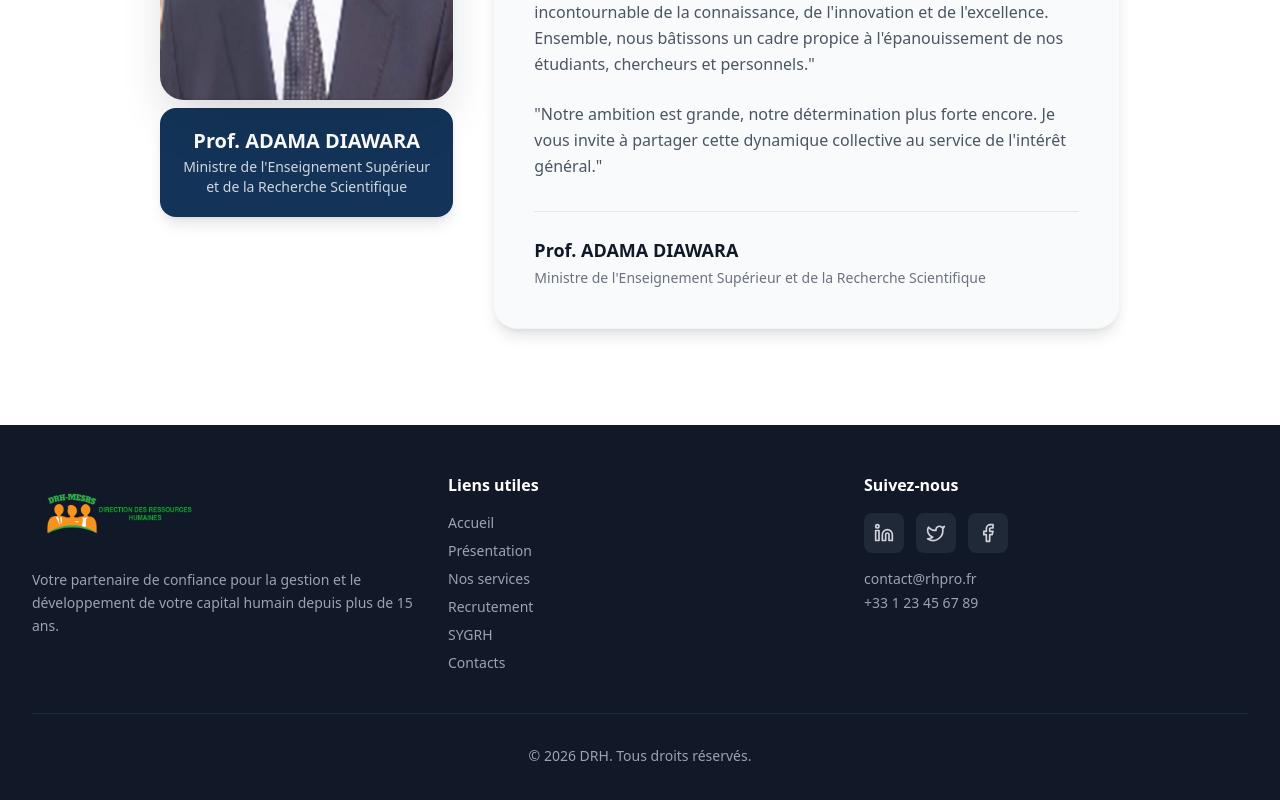
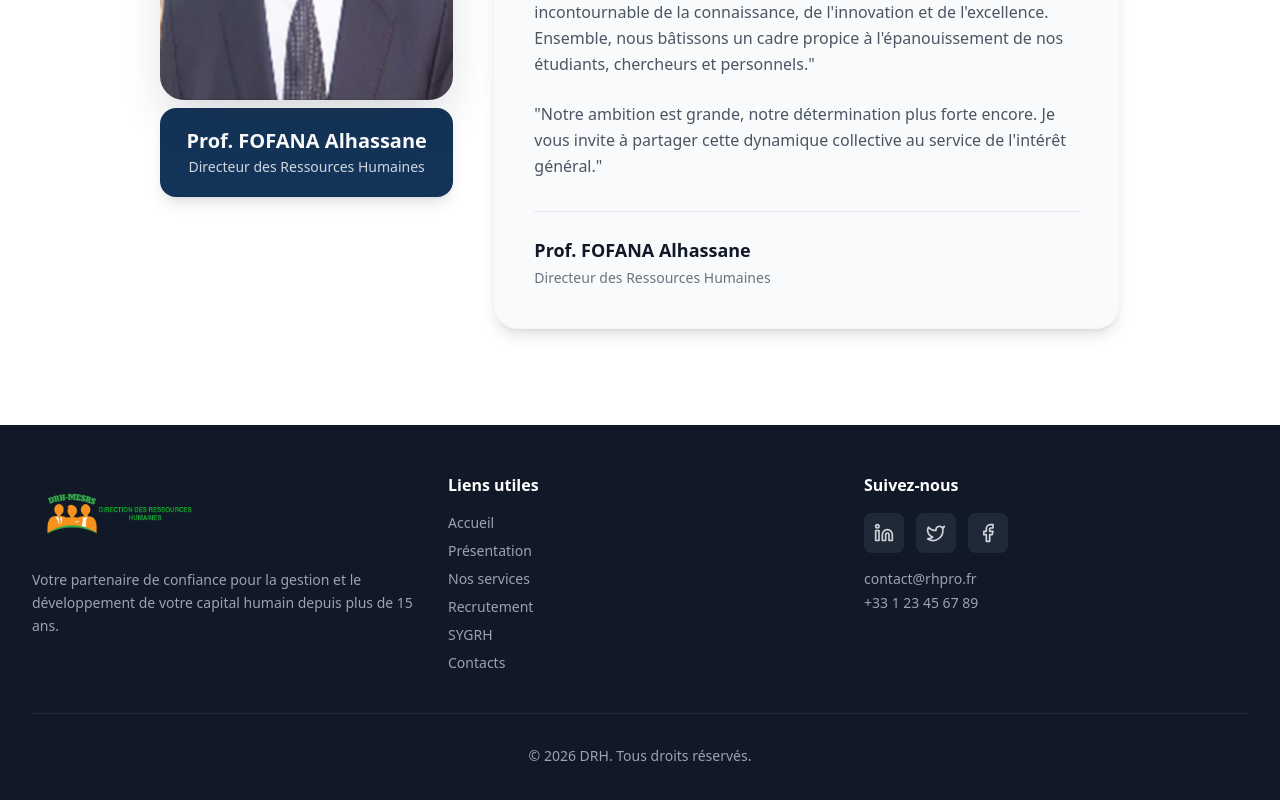
Before and after one commit to BOUZIEBI/recrutementdocteur_frontend, a React (Vite) app: page /presentation/mot-du-directeur in a window 1280 px wide. Shown: the part 853-1653 px from the top of the page. Built offline with nearby package versions, Linux system fonts and the light colour scheme; no server answers.

Commit message:
Update Director's name and title

```diff
--- a/src/pages/presentation/MotDuDirecteur.tsx
+++ b/src/pages/presentation/MotDuDirecteur.tsx
@@ -3,9 +3,9 @@ import PageBanner from '@/components/PageBanner';
 
 const director = {
   image: '/ministre_.png',
-  firstName: 'Prof. ADAMA',
-  lastName: 'DIAWARA',
-  role: "Ministre de l'Enseignement Supérieur et de la Recherche Scientifique",
+  firstName: 'Prof. FOFANA',
+  lastName: 'Alhassane',
+  role: "Directeur des Ressources Humaines",
 };
 
 export default function MotDuDirecteur() {
```
